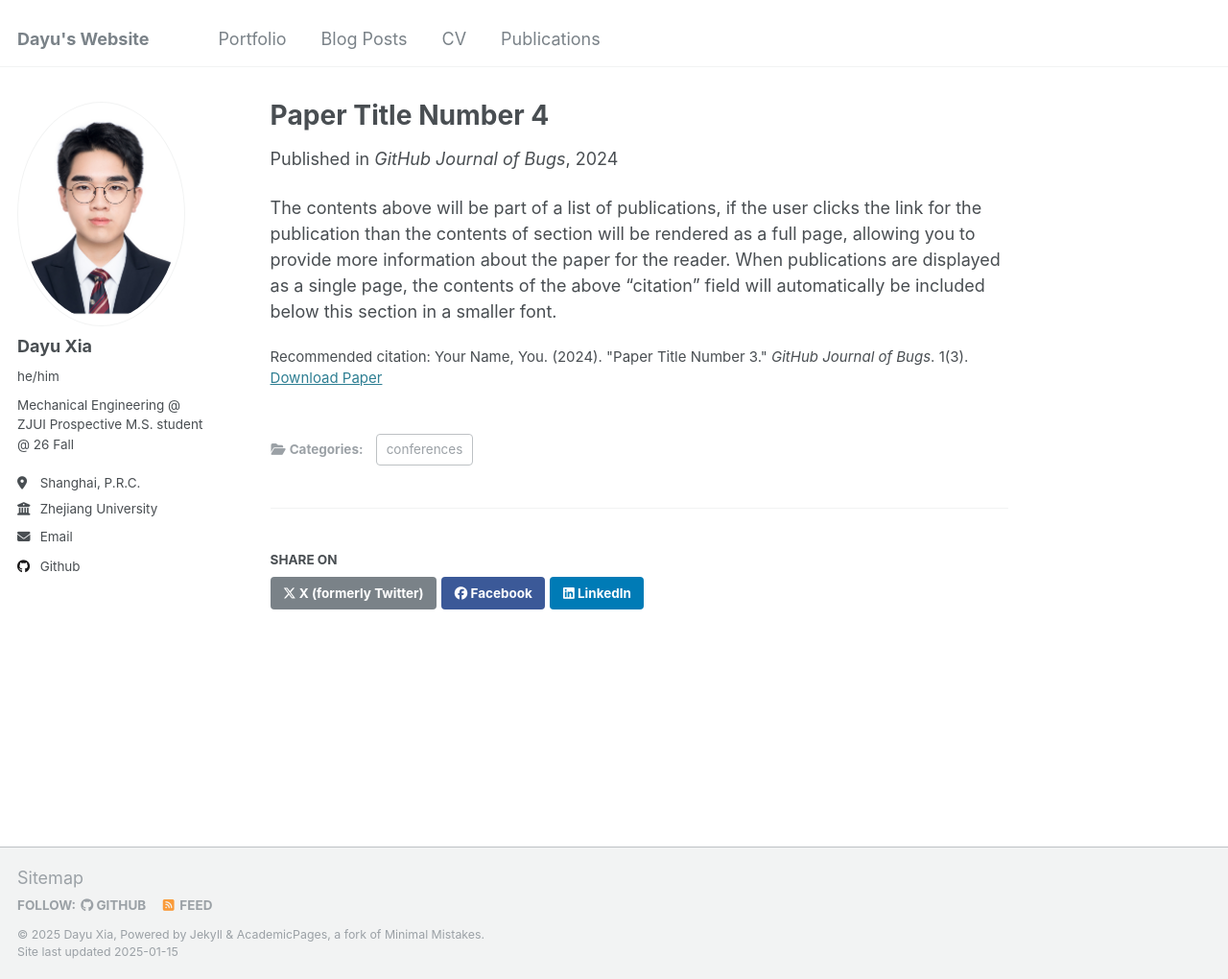
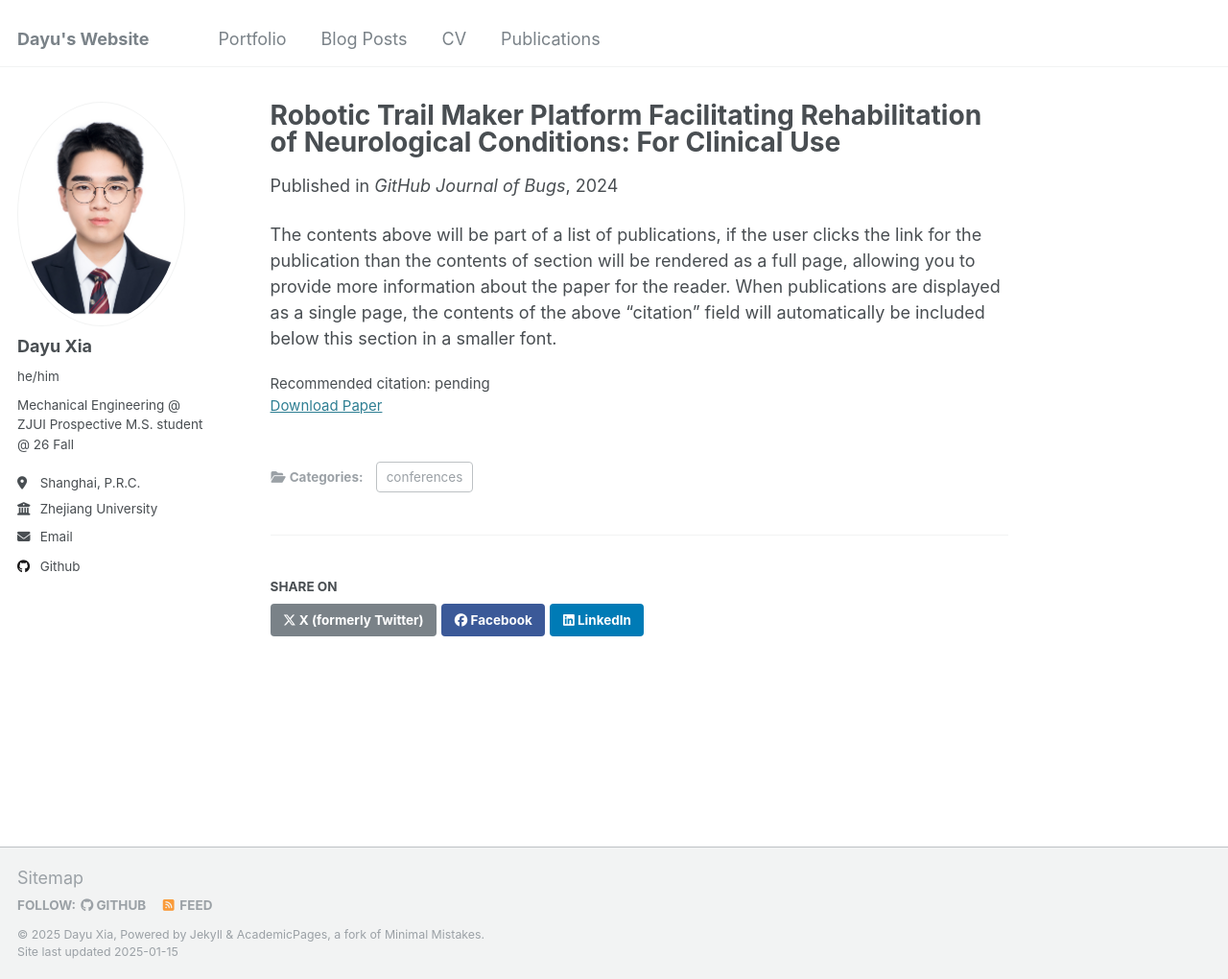
Before and after one commit to dyxia1241/dyxia1241.github.io, a Jekyll site: the page built from _publications/2024-02-17-paper-title-number-4.md, in a window 1280 px wide and 1020 px high. Shown: the whole window at 96% size. Built offline with Jekyll 4.4.1, drawn with Linux system fonts in a browser that asks for light colours.

Commit message:
Update 2024-02-17-paper-title-number-4.md

```diff
--- a/_publications/2024-02-17-paper-title-number-4.md
+++ b/_publications/2024-02-17-paper-title-number-4.md
@@ -1,13 +1,13 @@
 ---
-title: "Paper Title Number 4"
+title: "Robotic Trail Maker Platform Facilitating Rehabilitation of Neurological Conditions: For Clinical Use"
 collection: publications
 category: conferences
 permalink: /publication/2024-02-17-paper-title-number-4
-excerpt: 'This paper is about fixing template issue #693.'
+excerpt: 'This working is in progress.'
 date: 2024-02-17
 venue: 'GitHub Journal of Bugs'
 paperurl: 'http://academicpages.github.io/files/paper3.pdf'
-citation: 'Your Name, You. (2024). &quot;Paper Title Number 3.&quot; <i>GitHub Journal of Bugs</i>. 1(3).'
+citation: 'pending'
 ---
 
 The contents above will be part of a list of publications, if the user clicks the link for the publication than the contents of section will be rendered as a full page, allowing you to provide more information about the paper for the reader. When publications are displayed as a single page, the contents of the above "citation" field will automatically be included below this section in a smaller font.
```
